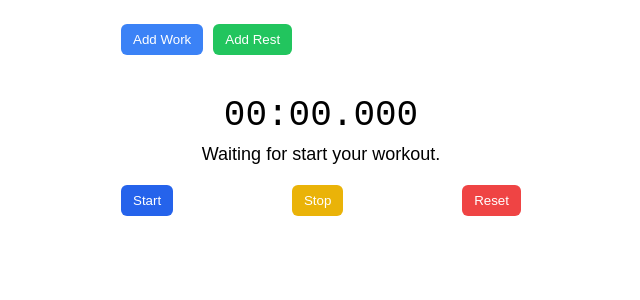
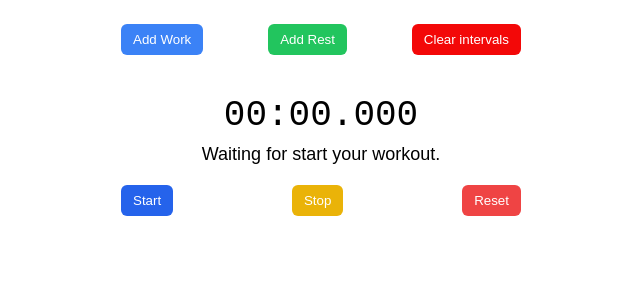
Before and after one commit to alexeyshevin/react-tabata-timer, a React (Vite) app: page / in a window 1280 px wide. Shown: the top 300 px of the page, without its empty margins (319-959 px from the left). Built offline with nearby package versions, Linux system fonts and the light colour scheme.

Commit message:
feat: clear intervals button and logic

```diff
--- a/src/components/AppControls/AppControls.tsx
+++ b/src/components/AppControls/AppControls.tsx
@@ -4,15 +4,22 @@ import { ControlsContainer } from "./styles";
 
 type Props = {
     onAddInterval: (type: IntervalType) => void;
+    onResetIntervals: () => void;
 };
 
 export const AppControls = (props: Props) => {
     const handleAppWork = () => {
         props.onAddInterval('work');
     };
+
     const handleAddRest = () => {
         props.onAddInterval('rest');
     };
+
+    const handleClearIntervals = () => {
+        props.onResetIntervals();
+    };
+
     return (
         <ControlsContainer>
             <Button variant="work" onClick={handleAppWork}>
@@ -21,6 +28,9 @@ export const AppControls = (props: Props) => {
             <Button variant="rest" onClick={handleAddRest}>
                 Add Rest
             </Button>
+            <Button variant="clear" onClick={handleClearIntervals}>
+                Clear intervals
+            </Button>
         </ControlsContainer>
     );
 };
--- a/src/components/AppControls/styles.ts
+++ b/src/components/AppControls/styles.ts
@@ -3,4 +3,5 @@ import styled from "styled-components";
 export const ControlsContainer = styled.div`
     display: flex;
     gap: 10px;
+    justify-content: space-between;
 `;
--- a/src/components/AppWrapper/AppWrapper.tsx
+++ b/src/components/AppWrapper/AppWrapper.tsx
@@ -55,6 +55,11 @@ export const AppWrapper = () => {
         setTimeLeft(0);
     };
 
+    const clearIntervals = () => {
+        setIntervals([]);
+        resetTimer();
+    };
+
     useEffect(() => {
         if (!isRunning) {
             return;
@@ -95,7 +100,10 @@ export const AppWrapper = () => {
 
     return (
         <AppContainer>
-            <AppControls onAddInterval={addInterval}/>
+            <AppControls
+                onAddInterval={addInterval}
+                onResetIntervals={clearIntervals}
+            />
             <AppIntervals intervals={intervals} />
             <AppTimer
                 currentInterval={currentInterval}
--- a/src/shared/ui/Button.ts
+++ b/src/shared/ui/Button.ts
@@ -1,7 +1,7 @@
 import styled from "styled-components";
 
 type Props = {
-  variant?: "start" | "stop" | "reset" | "work" | "rest";
+  variant?: "start" | "stop" | "reset" | "work" | "rest" | "clear";
 };
 
 export const Button = styled.button<Props>`
@@ -23,6 +23,8 @@ export const Button = styled.button<Props>`
         return "#3b82f6";
       case "rest":
         return "#22c55e";
+      case "clear":
+        return "#f30808";
       default:
         return "#6b7280";
     }
```
